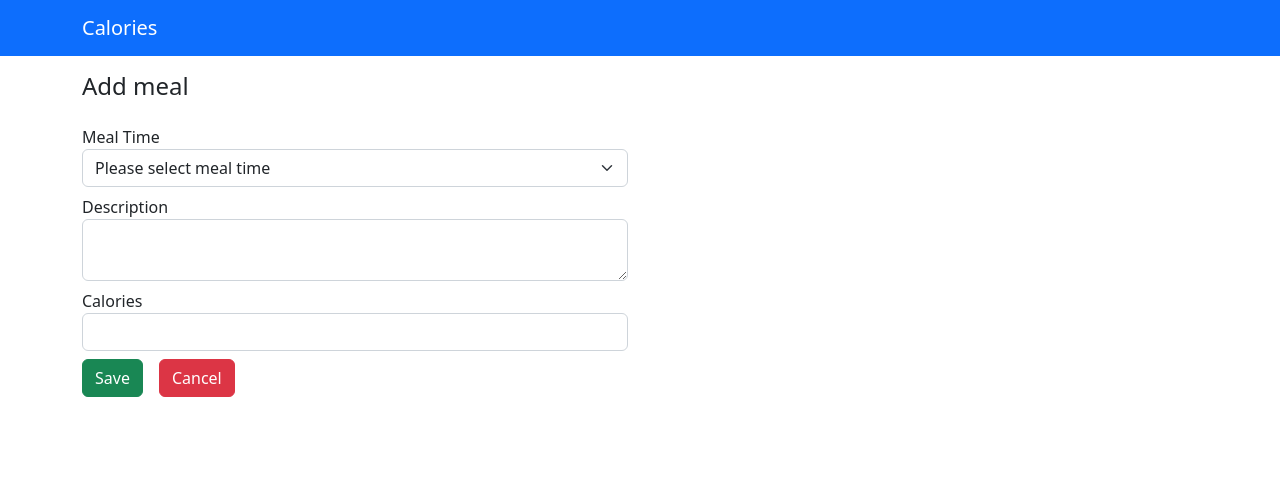
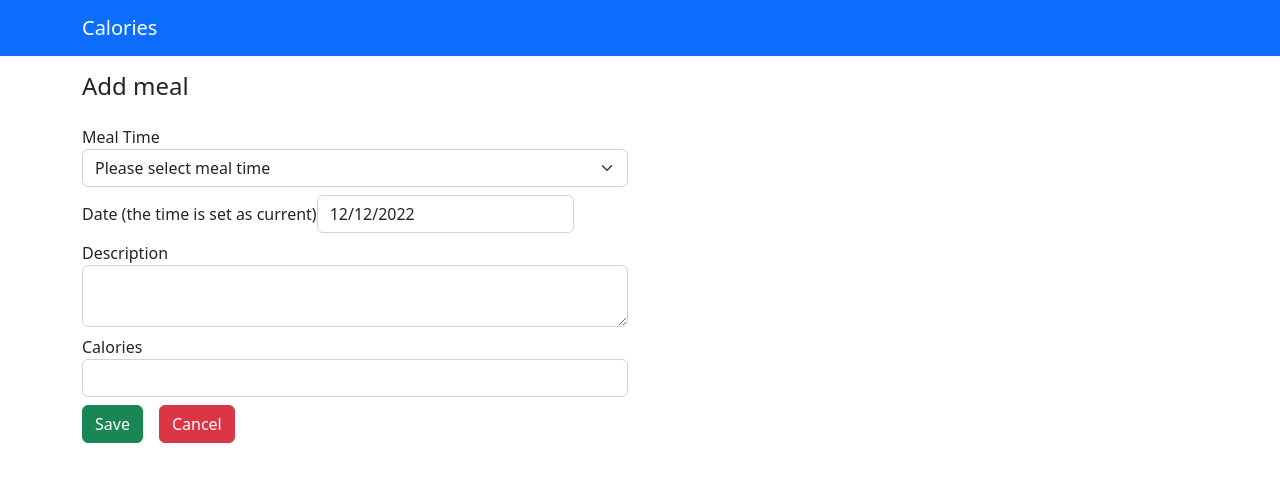
Before and after one commit to AlmazXX/calories, a React (Create React App) app: page /meal/add in a window 1280 px wide. Shown: the top 482 px of the page. Built offline with nearby package versions, Linux system fonts and the light colour scheme.

Commit message:
Added react-datepicker Added setDate func to set date of adding meal

```diff
--- a/src/components/MealForm/MealForm.tsx
+++ b/src/components/MealForm/MealForm.tsx
@@ -2,6 +2,8 @@ import { ChangeEvent, FC, FormEvent, useState } from "react";
 import { Link } from "react-router-dom";
 import { Meal } from "../../types";
 import BtnSpinner from "../Spinner/BtnSpinner";
+import DatePicker from 'react-datepicker';
+import 'react-datepicker/dist/react-datepicker.css';
 
 interface Props {
 existingMeal?: Meal;
@@ -13,6 +15,7 @@ const initialState = {
 mealtime: "",
 description: "",
 calories: '',
+date: new Date(),
 };
 
 const MealForm: FC<Props> = ({
@@ -21,6 +24,10 @@ const MealForm: FC<Props> = ({
 onSubmit,
 }) => {
 const [meal, setMeal] = useState<Meal>(existingMeal);
+
+const setDate = (value: Date) => {
+  setMeal(prev => ({...prev, date: value}));
+}
 
 const onMealChange = (
   e: ChangeEvent<HTMLSelectElement | HTMLTextAreaElement | HTMLInputElement>
@@ -53,6 +60,10 @@ const MealForm: FC<Props> = ({
         <option value="lunch">Lunch</option>
         <option value="dinner">Dinner</option>
       </select>
+    </div>
+    <div className="form-group mb-2">
+      <label htmlFor="date">Date (the time is set as current)</label>
+    <DatePicker className="form-control" name="date" selected={meal.date} onChange={setDate}/>
     </div>
     <div className="form-group mb-2">
       <label htmlFor="description">Description</label>
```
Lines whose indentation alone changed are shown as unchanged.
